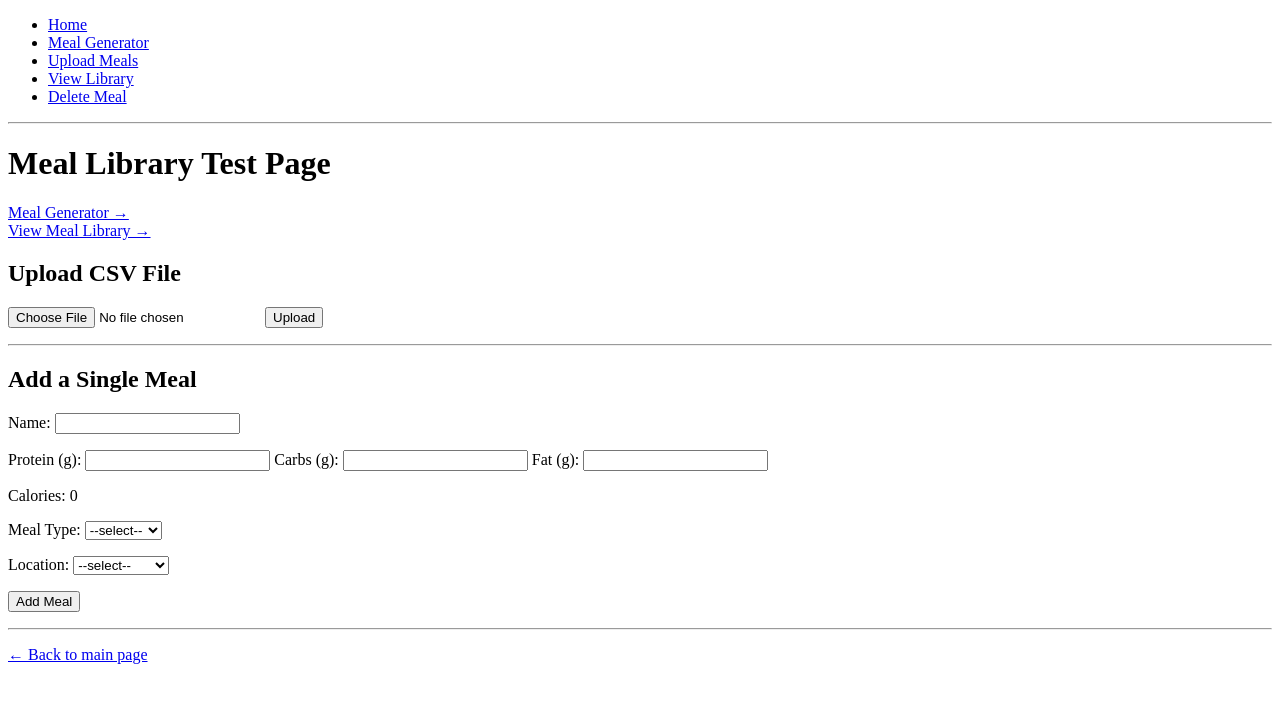
After one commit to corvid-dev/UFuel, a Flask app: page /upload in a window 1280 px wide. The commit adds this page. Shown: the top 703 px of the page. Run offline with Flask 3, Linux system fonts and the light colour scheme.

Commit message:
added a basic menu to navigate around and meal library editing CRUD functionality, changed calories to calculated

```diff
--- a/app/routes.py
+++ b/app/routes.py
@@ -5,10 +5,17 @@ from app.services.meal_generator import generate_meal_plan
 
 def init_app(app):
     # Register all routes for the UFUEL Flask application.
+
+    # Home Page
     @app.route('/')
     def index():
-        # Render the main testing page.
         return render_template('index.html')
+
+
+    # Meal generator page
+    @app.route('/generator')
+    def generator():
+        return render_template('generator.html')
 
     @app.route('/generate-plan', methods=['POST'])
     def generate_plan():
@@ -81,3 +88,193 @@ def init_app(app):
             return jsonify({"error": f"Missing required field: {e}"}), 400
         except Exception as e:
             return jsonify({"error": str(e)}), 500
+
+    @app.route('/upload')
+    def upload_page():
+        """Renders the upload page for meal library CSV."""
+        return render_template('upload.html')
+
+    # Add ability for upload a meal library .csv to the database.
+    @app.route("/upload-meal-library", methods=["POST"])
+    def upload_meal_library():
+        """
+        Upload a CSV file containing meal data and completely replace the existing meal library.
+        The CSV should have columns:
+        name,carbohydrates,fat,protein,meal_type,location
+        Calories are auto-calculated as (carbs * 4) + (protein * 4) + (fat * 9).
+        """
+        import os, sqlite3, csv
+        from werkzeug.utils import secure_filename
+
+        if "file" not in request.files:
+            return jsonify({"error": "No file part in request"}), 400
+
+        file = request.files["file"]
+        if file.filename == "":
+            return jsonify({"error": "No file selected"}), 400
+
+        if not file.filename.lower().endswith(".csv"):
+            return jsonify({"error": "Invalid file type. Only CSV allowed."}), 400
+
+        try:
+            upload_dir = os.path.join(os.path.dirname(__file__), "..", "uploads")
+            os.makedirs(upload_dir, exist_ok=True)
+            filename = secure_filename(file.filename)
+            filepath = os.path.join(upload_dir, filename)
+            file.save(filepath)
+
+            db_path = os.path.join(os.path.dirname(__file__), "..", "meal-library", "meal_library.db")
+            conn = sqlite3.connect(db_path)
+            cursor = conn.cursor()
+
+            # Step 1: Clear existing meals
+            cursor.execute("DELETE FROM meals")
+            conn.commit()
+
+            # Step 2: Load new meals from CSV
+            with open(filepath, newline="", encoding="utf-8") as csvfile:
+                reader = csv.DictReader(csvfile)
+                count = 0
+                for row in reader:
+                    try:
+                        carbs = float(row["carbohydrates"])
+                        fat = float(row["fat"])
+                        protein = float(row["protein"])
+                        calories = round((carbs * 4) + (protein * 4) + (fat * 9), 1)
+                    except (KeyError, ValueError):
+                        continue  # skip malformed rows
+
+                    cursor.execute("""
+                        INSERT INTO meals (name, calories, carbohydrates, fat, protein, meal_type, location)
+                        VALUES (?, ?, ?, ?, ?, ?, ?)
+                    """, (
+                        row["name"],
+                        calories,
+                        carbs,
+                        fat,
+                        protein,
+                        row["meal_type"],
+                        row.get("location", "Any")
+                    ))
+                    count += 1
+
+            conn.commit()
+            conn.close()
+
+            return jsonify({"message": f"Meal library replaced with {count} meals (calories auto-calculated)."}), 200
+
+        except Exception as e:
+            return jsonify({"error": str(e)}), 500
+
+
+
+
+
+    # Add a single meal entry to database
+    @app.route("/add-meal", methods=["POST"])
+    def add_meal():
+        """
+        Add a single meal entry into the database.
+
+        Expected JSON:
+        {
+            "name": "Grilled Chicken",
+            "protein": 30,
+            "carbohydrates": 5,
+            "fat": 4,
+            "calories": 176,
+            "meal_type": "lunch",
+            "location": "Glen"
+        }
+        """
+        import os, sqlite3
+
+        try:
+            data = request.get_json()
+            if not data:
+                return jsonify({"error": "No JSON payload received"}), 400
+
+            required = ["name", "protein", "carbohydrates", "fat", "calories", "meal_type", "location"]
+            missing = [f for f in required if f not in data]
+            if missing:
+                return jsonify({"error": f"Missing required fields: {', '.join(missing)}"}), 400
+
+            # Recalculate calories to ensure consistency
+            calories = (float(data["protein"]) * 4) + (float(data["carbohydrates"]) * 4) + (float(data["fat"]) * 9)
+
+            db_path = os.path.join(os.path.dirname(__file__), "..", "meal-library", "meal_library.db")
+            conn = sqlite3.connect(db_path)
+            cursor = conn.cursor()
+
+            cursor.execute("""
+                INSERT OR REPLACE INTO meals
+                (name, calories, carbohydrates, fat, protein, meal_type, location)
+                VALUES (?, ?, ?, ?, ?, ?, ?)
+            """, (
+                data["name"],
+                round(calories, 1),
+                float(data["carbohydrates"]),
+                float(data["fat"]),
+                float(data["protein"]),
+                data["meal_type"],
+                data["location"]
+            ))
+
+            conn.commit()
+            conn.close()
+
+            return jsonify({"message": f"Meal '{data['name']}' added successfully!"}), 200
+
+        except Exception as e:
+            return jsonify({"error": str(e)}), 500
+
+    @app.route("/view-meals")
+    def view_meals():
+        """Display the full meal database in an HTML table."""
+        import os, sqlite3
+
+        try:
+            db_path = os.path.join(os.path.dirname(__file__), "..", "meal-library", "meal_library.db")
+            conn = sqlite3.connect(db_path)
+            conn.row_factory = sqlite3.Row
+            cursor = conn.cursor()
+
+            cursor.execute("""
+                SELECT name, calories, carbohydrates, fat, protein, meal_type, location
+                FROM meals
+                ORDER BY location, meal_type, name
+            """)
+            meals = cursor.fetchall()
+            conn.close()
+
+            return render_template("view-meals.html", meals=meals)
+
+        except Exception as e:
+            return f"<h2>Error loading meals: {e}</h2>", 500
+
+    @app.route("/delete-meal", methods=["GET", "POST"])
+    def delete_meal():
+        import os, sqlite3
+
+        db_path = os.path.join(os.path.dirname(__file__), "..", "meal-library", "meal_library.db")
+        conn = sqlite3.connect(db_path)
+        cursor = conn.cursor()
+
+        message = None
+
+        if request.method == "POST":
+            meal_value = request.form.get("meal")
+            if meal_value:
+                name, location = meal_value.split("|")
+                cursor.execute("DELETE FROM meals WHERE name = ? AND location = ?", (name, location))
+                conn.commit()
+                message = "Meal deleted!"
+            else:
+                message = "No meal selected."
+
+        # Always reload the (updated) meal list after any operation
+        cursor.execute("SELECT name, location FROM meals ORDER BY location, name")
+        meals = cursor.fetchall()
+        conn.close()
+
+        return render_template("delete-meal.html", meals=meals, message=message)
--- /dev/null
+++ b/app/templates/base.html
@@ -0,0 +1,26 @@
+<!DOCTYPE html>
+<html lang="en">
+
+<head>
+    <meta charset="UTF-8">
+    <title>UFuel</title>
+</head>
+
+<body>
+    <nav>
+        <ul>
+            <li><a href="/">Home</a></li>
+            <li><a href="/generator">Meal Generator</a></li>
+            <li><a href="/upload">Upload Meals</a></li>
+            <li><a href="/view-meals">View Library</a></li>
+            <li><a href="/delete-meal">Delete Meal</a></li>
+        </ul>
+    </nav>
+
+    <hr>
+
+    <!-- This is where each page's unique content goes -->
+    {% block content %}{% endblock %}
+</body>
+
+</html>
--- /dev/null
+++ b/app/templates/upload.html
@@ -0,0 +1,101 @@
+{% extends "base.html" %}
+{% block content %}
+    <h1>Meal Library Test Page</h1>
+    <p>
+        <a href="/">Meal Generator →</a><br>
+        <a href="/view-meals">View Meal Library →</a><br>
+    </p>
+
+    <h2>Upload CSV File</h2>
+    <form id="uploadForm" enctype="multipart/form-data">
+        <input type="file" name="file" accept=".csv" required>
+        <button type="submit">Upload</button>
+    </form>
+    <p id="uploadStatus"></p>
+
+    <hr>
+
+    <h2>Add a Single Meal</h2>
+    <form id="manualForm">
+        <p>
+            Name: <input type="text" name="name" required>
+        </p>
+        <p>
+            Protein (g): <input type="number" step="1" id="protein" name="protein" required>
+            Carbs (g): <input type="number" step="1" id="carbohydrates" name="carbohydrates" required>
+            Fat (g): <input type="number" step="1" id="fat" name="fat" required>
+        </p>
+        <p>
+            Calories: <span id="caloriesDisplay">0</span>
+        </p>
+        <p>
+            Meal Type:
+            <select name="meal_type" required>
+                <option value="" disabled selected>--select--</option>
+                <option value="breakfast">breakfast</option>
+                <option value="lunch">lunch</option>
+                <option value="dinner">dinner</option>
+                <option value="drink">drink</option>
+            </select>
+        </p>
+        <p>
+            Location:
+            <select name="location" required>
+                <option value="" disabled selected>--select--</option>
+                <option value="Glen">Glen</option>
+                <option value="Newell">Newell</option>
+                <option value="West Village">West Village</option>
+            </select>
+        </p>
+        <button type="submit">Add Meal</button>
+    </form>
+    <p id="manualStatus"></p>
+
+    <hr>
+    <p><a href="/">← Back to main page</a></p>
+
+    <script>
+        // --- CSV Upload ---
+        document.getElementById("uploadForm").addEventListener("submit", async (e) => {
+            e.preventDefault();
+            const formData = new FormData(e.target);
+            const res = await fetch("/upload-meal-library", { method: "POST", body: formData });
+            const data = await res.json();
+            document.getElementById("uploadStatus").textContent = data.message || data.error;
+        });
+
+        // --- Auto-calculate and display calories ---
+        function updateCalories() {
+            const protein = parseFloat(document.getElementById("protein").value) || 0;
+            const carbs = parseFloat(document.getElementById("carbohydrates").value) || 0;
+            const fat = parseFloat(document.getElementById("fat").value) || 0;
+            const calories = (protein * 4) + (carbs * 4) + (fat * 9);
+            document.getElementById("caloriesDisplay").textContent = calories.toFixed(1);
+        }
+
+        ["protein", "carbohydrates", "fat"].forEach(id => {
+            document.getElementById(id).addEventListener("input", updateCalories);
+        });
+
+        // --- Manual Meal Entry ---
+        document.getElementById("manualForm").addEventListener("submit", async (e) => {
+            e.preventDefault();
+            const formData = new FormData(e.target);
+            const jsonData = Object.fromEntries(formData.entries());
+
+            // Calculate calories before sending to backend
+            const protein = parseFloat(jsonData.protein) || 0;
+            const carbs = parseFloat(jsonData.carbohydrates) || 0;
+            const fat = parseFloat(jsonData.fat) || 0;
+            jsonData.calories = (protein * 4) + (carbs * 4) + (fat * 9);
+
+            const res = await fetch("/add-meal", {
+                method: "POST",
+                headers: { "Content-Type": "application/json" },
+                body: JSON.stringify(jsonData)
+            });
+            const data = await res.json();
+            document.getElementById("manualStatus").textContent = data.message || data.error;
+        });
+    </script>
+{% endblock %}
```
Also changed, not shown: app/templates/delete-meal.html (added, +40 -0 lines), app/templates/generator.html (added, +64 -0 lines), app/templates/index.html (+4 -70 lines), app/templates/view-meals.html (added, +29 -0 lines), meal-library/import_meals.py (+6 -4 lines), uploads/meals.csv (added, +106 -0 lines).
